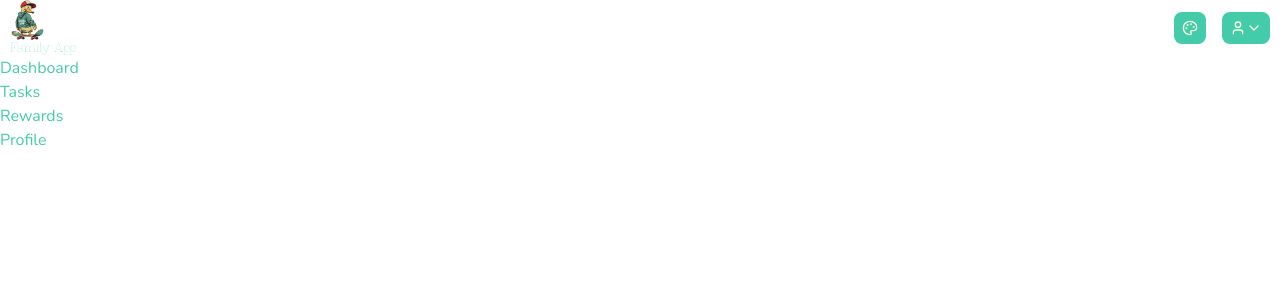
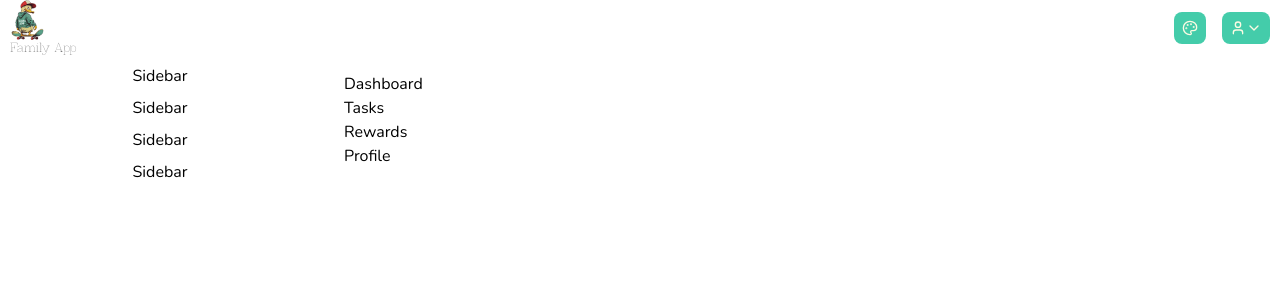
Before and after one commit to german-kot-begemot/familyApp, a React (Vite) app: page /login in a window 1280 px wide. Both pictures are taken after typing "name@example.com", "Sample123" into the empty fields and a click on the button "Log in". Shown: the top 300 px of the page. Built offline with nearby package versions, Linux system fonts and the light colour scheme.

Commit message:
styles: change styles app

```diff
--- a/src/index.css
+++ b/src/index.css
@@ -63,7 +63,7 @@ body,
   min-height: 100vh;
   font-family: 'Nunito', sans-serif;
   line-height: 1.5;
-  color: #44ccaa;
+  /* color: #44ccaa; */
   -webkit-font-smoothing: antialiased;
 }
 
--- a/src/pages/ChildDashboard/ChildDashboard.tsx
+++ b/src/pages/ChildDashboard/ChildDashboard.tsx
@@ -20,3 +20,8 @@ export const ChildDashboard = () => {
 // CoinsCounter	баланс
 // ShopPreview	магазин
 // ProfileCard	профиль
+
+// child может:
+// брать задачи
+// отправлять на проверку
+// тратить баллы
--- a/src/pages/ParentDashboard/ParentDashboard.tsx
+++ b/src/pages/ParentDashboard/ParentDashboard.tsx
@@ -31,3 +31,8 @@ export const ParentDashboard = () => {
 //   profile/
 //   shop/
 //   stats/
+
+// parent может:
+// создавать задачи
+// подтверждать выполнение
+// создавать rewards
--- a/src/shared/ui/Layout.tsx
+++ b/src/shared/ui/Layout.tsx
@@ -1,12 +1,19 @@
 import { Outlet } from 'react-router-dom';
 import { Header } from './Header';
+import { Sidebar } from './Sidebar';
 
 export const Layout = () => {
   return (
-    <div>
+    <div className="flex flex-col h-screen overflow-hidden">
       <Header />
-      <main>
-        <Outlet />
+      <main className="flex flex-1 overflow-hidden">
+        <div className="w-1/4 h-full border-r bg-background/40 shadow-[10px_10px_60px_var(--app-shadow-color)] z-50 border-none">
+          <Sidebar />
+        </div>
+
+        <div className="flex-1 overflow-y-auto px-6 py-4">
+          <Outlet />
+        </div>
       </main>
     </div>
   );
--- /dev/null
+++ b/src/shared/ui/Sidebar.tsx
@@ -0,0 +1,10 @@
+export const Sidebar = () => {
+  return (
+    <div className="sidebar-container flex flex-col p-2 justify-between px-2.5 gap-2 items-center shadow-[10px_10px_60px_var(--app-shadow-color)] z-50 w-full  bg-background/60 backdrop-blur-md">
+      <p>Sidebar</p>
+      <p>Sidebar</p>
+      <p>Sidebar</p>
+      <p>Sidebar</p>
+    </div>
+  );
+};
```
Also changed, not shown: src/App.tsx (+9 -0 lines).
